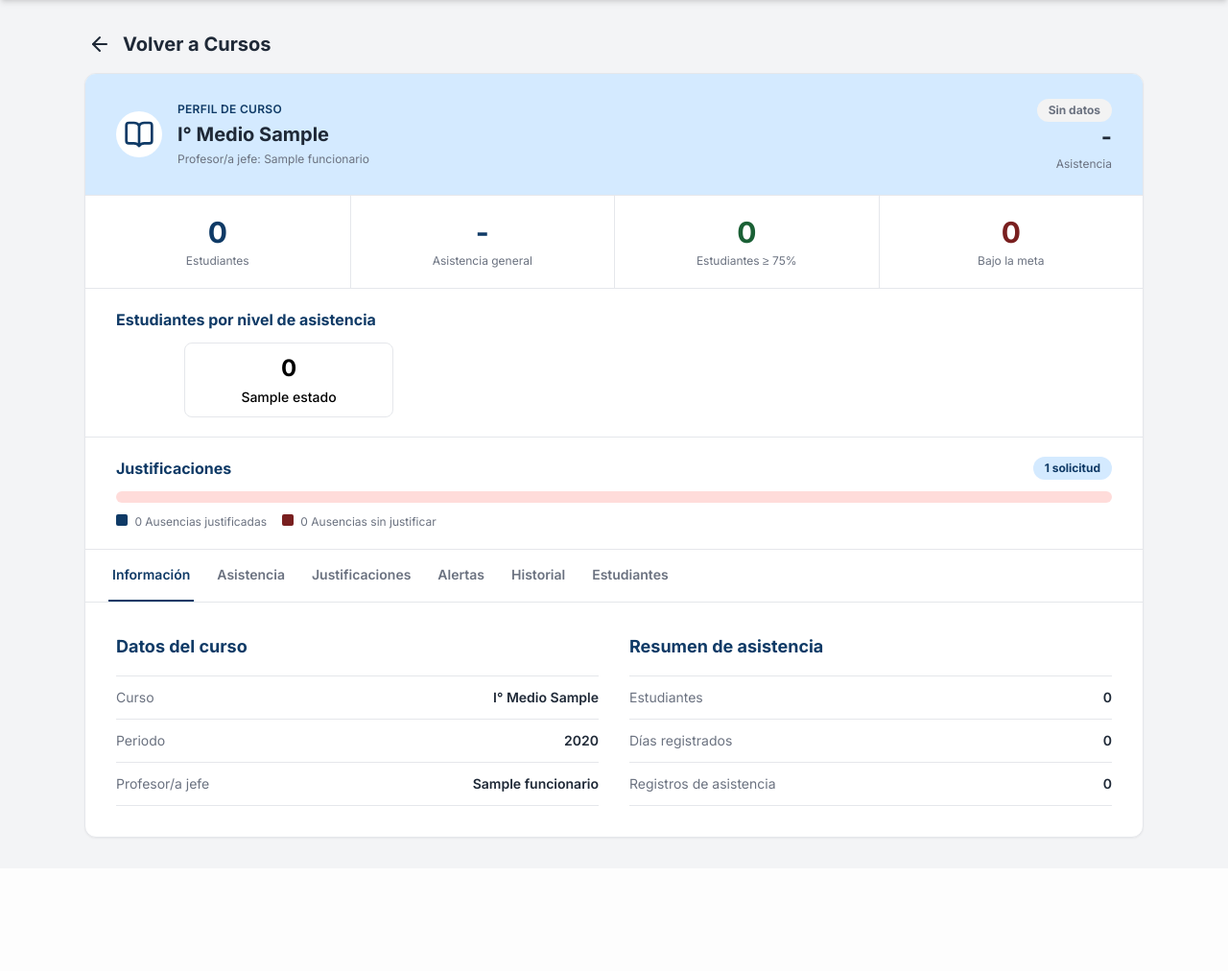
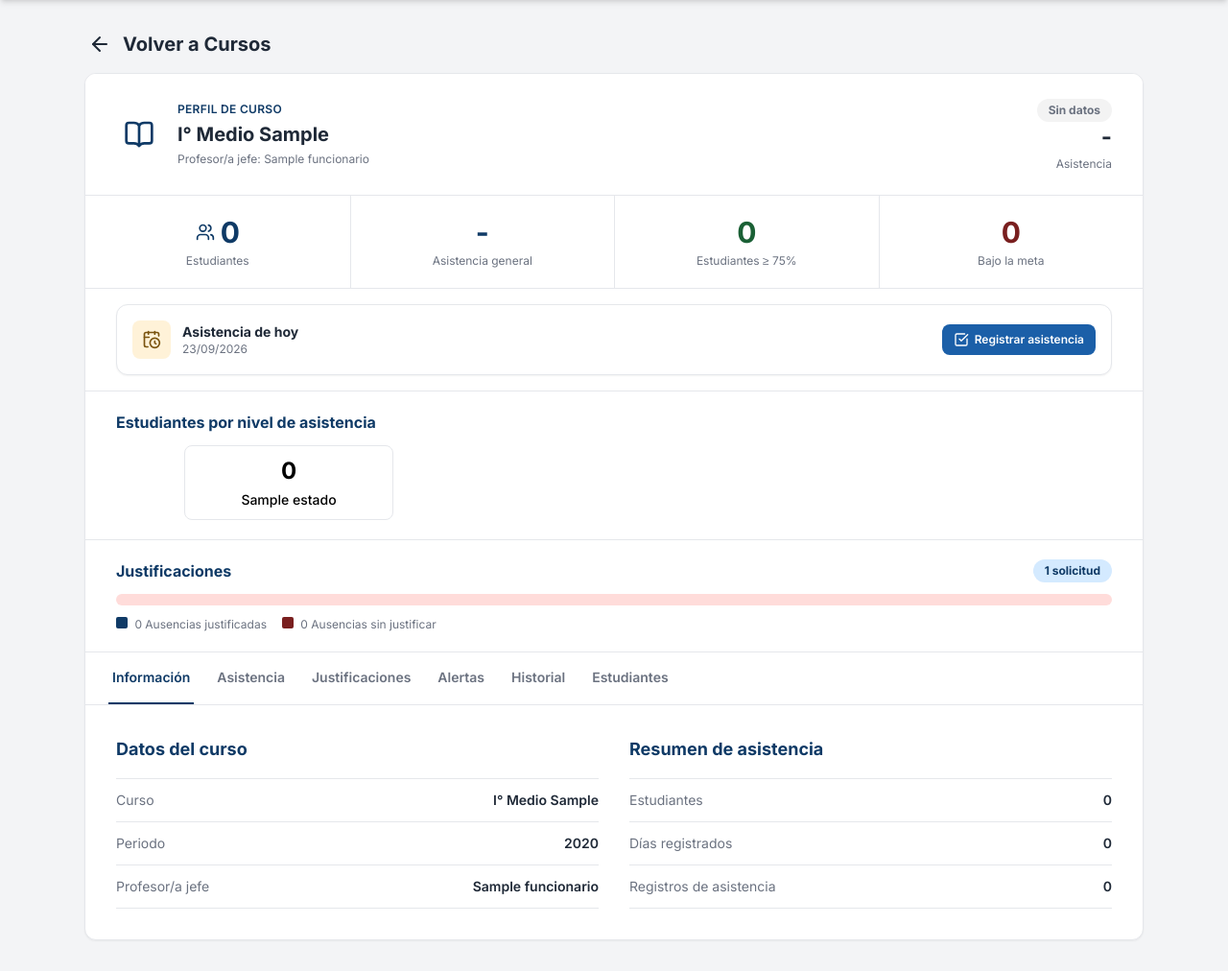
Before and after one commit to shyupss/Sistema-Gestor-Asistencia_Liceo-Santa-Maria-la-Blanca, a Django app: page /cursos/1/ in a window 1280 px wide. Shown: the part 165-1177 px from the top of the page at 96% size. Before the commit the page ends 1040 px from the top, so only its background shows below. Run offline with Django 5.2, Linux system fonts and the light colour scheme; tables that the repository leaves empty hold one stand-in row (values such as "Sample post"); some libraries are stand-ins or nearby versions.

Commit message:
perfil-curso ahora con registro de asistencia

```diff
--- a/asistencia_lsmb/academico/perfiles_views.py
+++ b/asistencia_lsmb/academico/perfiles_views.py
@@ -211,6 +211,7 @@ def perfil_curso(request, curso_id):
         "porcentaje_asistencia": porcentaje_asistencia,
         "tab": tab,
         "fecha_hoy": fecha_hoy,
+        "registrada_hoy": pasos_lista.filter(fecha=fecha_hoy).exists(),
         "volver_url": request.GET.get("next") or "/cursos/",
     }
     return render(request, "academico/perfiles/perfil_curso.html", contexto)
--- a/asistencia_lsmb/academico/templates/academico/perfiles/components/alumno/encabezado.html
+++ b/asistencia_lsmb/academico/templates/academico/perfiles/components/alumno/encabezado.html
@@ -1,4 +1,4 @@
-<header class="border-b border-gris-claro bg-azul-fondo px-5 py-6 sm:px-8">
+<header class="border-b border-gris-claro bg-blanco-tarjeta px-5 py-6 sm:px-8">
     <div class="grid grid-cols-[minmax(0,1fr)_5rem] items-center gap-4 sm:grid-cols-[minmax(0,1fr)_6rem]">
         <div class="flex min-w-0 items-center gap-3 sm:gap-4">
             <div
--- a/asistencia_lsmb/academico/templates/academico/perfiles/perfil_curso.html
+++ b/asistencia_lsmb/academico/templates/academico/perfiles/perfil_curso.html
@@ -7,7 +7,7 @@
     {% include 'components/global/child_page_title.html' with url=volver_url parent_page_title='Cursos' %}
 
     <div class="overflow-hidden rounded-xl border border-gris-claro bg-blanco-tarjeta shadow-sm">
-        <header class="border-b border-gris-claro bg-azul-fondo px-5 py-6 sm:px-8">
+        <header class="border-b border-gris-claro bg-blanco-tarjeta px-5 py-6 sm:px-8">
             <div class="flex items-center justify-between gap-4">
                 <div class="flex min-w-0 items-center gap-3 sm:gap-4">
                     <div class="flex h-12 w-12 flex-shrink-0 items-center justify-center rounded-full bg-white text-azul-profundo">
@@ -28,11 +28,43 @@
         </header>
 
         <div class="grid grid-cols-2 divide-x divide-y divide-gris-claro border-b border-gris-claro sm:grid-cols-4 sm:divide-y-0">
-            <div class="p-4 text-center sm:p-5"><p class="text-2xl font-bold text-azul-profundo sm:text-3xl">{{ total_estudiantes }}</p><p class="mt-1 text-xs text-gris-texto">Estudiantes</p></div>
+            <div class="p-4 text-center sm:p-5">
+                <div class="flex items-center justify-center gap-1.5">
+                    <i data-lucide="users" class="h-5 w-5 text-azul-profundo"></i>
+                    <p class="text-2xl font-bold text-azul-profundo sm:text-3xl">{{ total_estudiantes }}</p>
+                </div>
+                <p class="mt-1 text-xs text-gris-texto">Estudiantes</p>
+            </div>
             <div class="p-4 text-center sm:p-5"><p class="text-2xl font-bold text-azul-profundo sm:text-3xl">{% if porcentaje_asistencia is not None %}{{ porcentaje_asistencia }}%{% else %}-{% endif %}</p><p class="mt-1 text-xs text-gris-texto">Asistencia general</p></div>
             <div class="p-4 text-center sm:p-5"><p class="text-2xl font-bold text-verde-oscuro sm:text-3xl">{{ estudiantes_meta }}</p><p class="mt-1 text-xs text-gris-texto">Estudiantes ≥ {{ porcentaje_meta }}%</p></div>
             <div class="p-4 text-center sm:p-5"><p class="text-2xl font-bold text-rojo-oscuro sm:text-3xl">{{ estudiantes_bajo_meta }}</p><p class="mt-1 text-xs text-gris-texto">Bajo la meta</p></div>
         </div>
+
+        <section class="border-b border-gris-claro px-5 py-4 sm:px-8">
+            <div class="flex flex-wrap items-center justify-between gap-3 rounded-xl border border-gris-claro bg-blanco-tarjeta p-3 shadow-sm sm:p-4">
+                <div class="flex items-center gap-3">
+                    <div class="flex h-10 w-10 flex-shrink-0 items-center justify-center rounded-lg {% if registrada_hoy %}bg-verde-fondo text-verde-oscuro{% else %}bg-amarillo-fondo text-amarillo-oscuro{% endif %}">
+                        <i data-lucide="{% if registrada_hoy %}check{% else %}calendar-clock{% endif %}" class="h-5 w-5"></i>
+                    </div>
+                    <div>
+                        <p class="text-sm font-bold text-negro-texto">Asistencia de hoy</p>
+                        <p class="text-xs text-gris-texto">{{ fecha_hoy|date:"d/m/Y" }}</p>
+                    </div>
+                </div>
+                {% if registrada_hoy %}
+                <span class="inline-flex items-center gap-1 rounded-full border border-verde-suave/50 bg-verde-fondo px-2.5 py-1 text-xs font-semibold text-verde-oscuro">
+                    <i data-lucide="check" class="h-3.5 w-3.5"></i>
+                    Registrada
+                </span>
+                {% else %}
+                <a href="{% url 'registrar_asistencia' %}?curso={{ curso.id }}&fecha={{ fecha_hoy|date:'Y-m-d' }}"
+                    class="inline-flex items-center gap-1.5 rounded-lg bg-azul-primario px-3 py-2 text-xs font-semibold text-blanco-tarjeta transition-colors hover:bg-azul-profundo">
+                    <i data-lucide="check-square" class="h-4 w-4"></i>
+                    Registrar asistencia
+                </a>
+                {% endif %}
+            </div>
+        </section>
 
         <section class="border-b border-gris-claro px-5 py-5 sm:px-8">
             <div class="mb-3 flex flex-wrap items-center justify-between gap-2">
```
